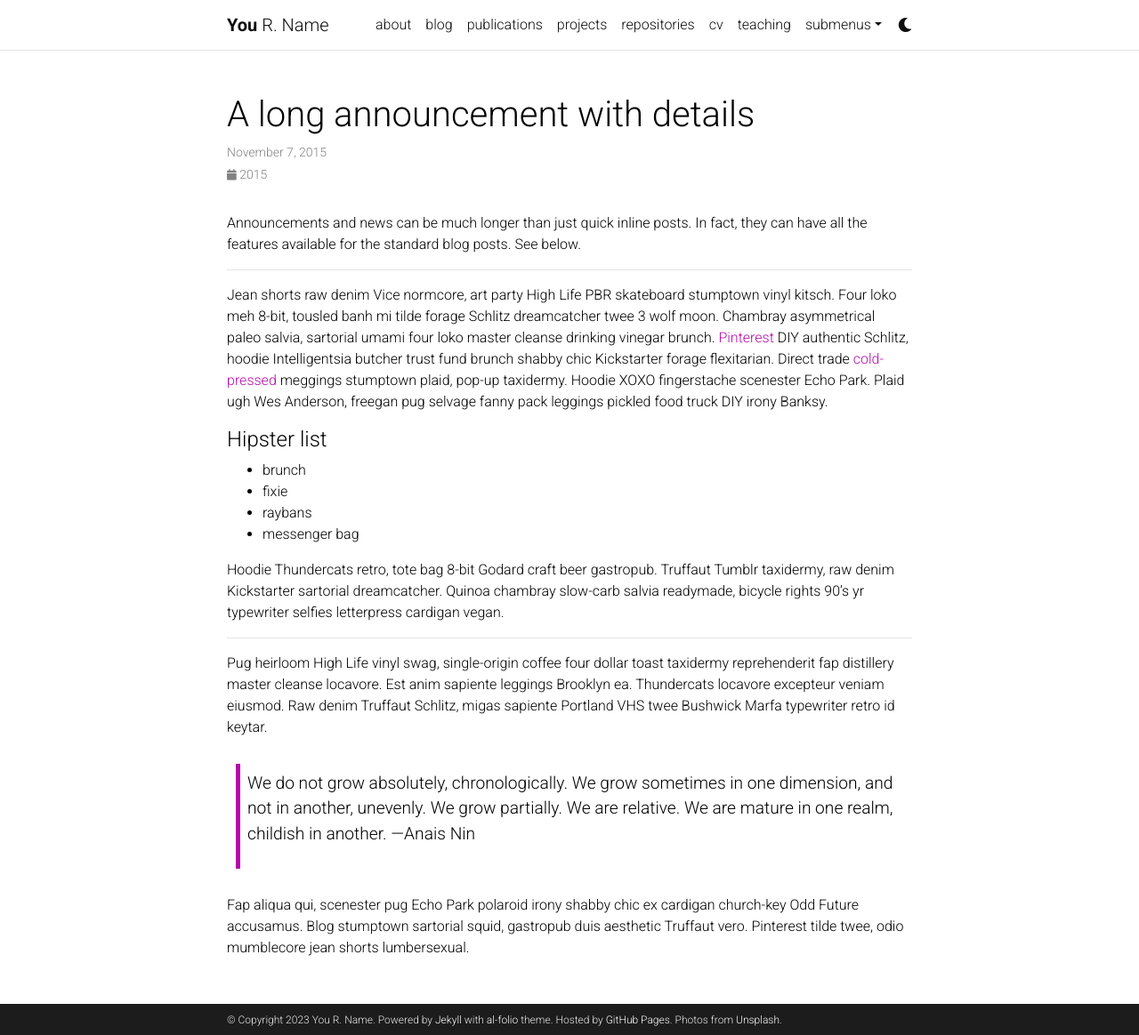
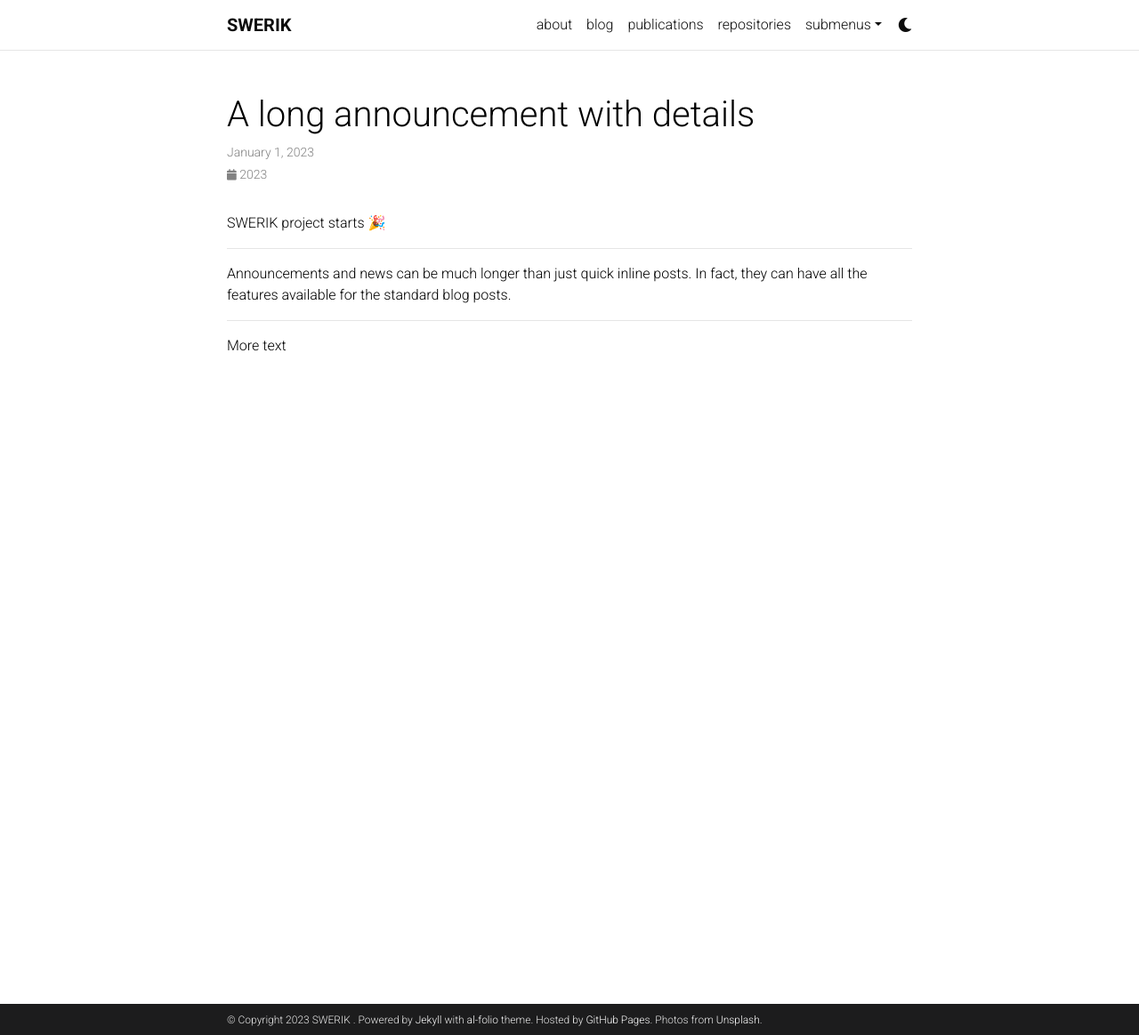
Before and after one commit to swerik-project/website, a Jekyll site: the page built from _news/announcement_2.md, in a window 1280 px wide and 1164 px high. Shown: the whole window at 89% size. Built offline with Jekyll 4.4.1, drawn with Linux system fonts in a browser that asks for light colours; comment, search, counter and statistics services are not loaded; a style sheet for code colours, icons or effects is not loaded.

Commit message:
feat: adjust page to project

```diff
--- a/_config.yml
+++ b/_config.yml
@@ -3,9 +3,8 @@
 # -----------------------------------------------------------------------------
 
 title: blank # the website title (if blank, full name will be used instead)
-first_name: You
-middle_name: R.
-last_name: Name
+first_name: SWERIK
+last_name: ""
 email: you@example.com
 description: > # the ">" symbol means to ignore newlines until "footer_text:"
   A simple, whitespace theme for academics. Based on [*folio](https://github.com/bogoli/-folio) design.
@@ -29,11 +28,11 @@ impressum_path:  # set to path to include impressum link in the footer, use the
 
 # code highlighter theme
 highlight_theme_light: github   # https://github.com/jwarby/jekyll-pygments-themes
-highlight_theme_dark: native    # https://github.com/jwarby/jekyll-pygments-themes
+highlight_theme_dark: nightowl    # https://github.com/jwarby/jekyll-pygments-themes
 
 # repo color theme
 repo_theme_light: default       # https://github.com/anuraghazra/github-readme-stats/blob/master/themes/README.md
-repo_theme_dark: dark           # https://github.com/anuraghazra/github-readme-stats/blob/master/themes/README.md
+repo_theme_dark: nightowl           # https://github.com/anuraghazra/github-readme-stats/blob/master/themes/README.md
 
 # -----------------------------------------------------------------------------
 # RSS Feed
@@ -114,9 +113,9 @@ bing_site_verification:  # out your bing-site-verification ID (Bing Webmaster)
 # Blog
 # -----------------------------------------------------------------------------
 
-blog_name: al-folio # blog_name will be displayed in your blog page
+#blog_name: SWERIK # blog_name will be displayed in your blog page
 blog_nav_title: blog # your blog must have a title for it to be displayed in the nav bar
-blog_description: a simple whitespace theme for academics
+#blog_description: a simple whitespace theme for academics
 permalink: /blog/:year/:title/
 
 # Pagination
@@ -242,7 +241,7 @@ jekyll-archives:
     tag: '/blog/tag/:name/'
     category: '/blog/category/:name/'
 
-display_tags: ['formatting', 'images', 'links', 'math', 'code'] # this tags will be dispalyed on the front page of your blog
+#display_tags: ['formatting', 'images', 'links', 'math', 'code'] # this tags will be dispalyed on the front page of your blog
 
 # -----------------------------------------------------------------------------
 # Jekyll Scholar
--- a/_news/announcement_2.md
+++ b/_news/announcement_2.md
@@ -1,31 +1,16 @@
 ---
 layout: post
 title: A long announcement with details
-date: 2015-11-07 16:11:00-0400
+date: 2023-01-01 16:11:00-0400
 inline: false
 ---
 
-Announcements and news can be much longer than just quick inline posts. In fact, they can have all the features available for the standard blog posts. See below.
+SWERIK project starts 🎉
 
 ***
 
-Jean shorts raw denim Vice normcore, art party High Life PBR skateboard stumptown vinyl kitsch. Four loko meh 8-bit, tousled banh mi tilde forage Schlitz dreamcatcher twee 3 wolf moon. Chambray asymmetrical paleo salvia, sartorial umami four loko master cleanse drinking vinegar brunch. <a href="https://www.pinterest.com">Pinterest</a> DIY authentic Schlitz, hoodie Intelligentsia butcher trust fund brunch shabby chic Kickstarter forage flexitarian. Direct trade <a href="https://en.wikipedia.org/wiki/Cold-pressed_juice">cold-pressed</a> meggings stumptown plaid, pop-up taxidermy. Hoodie XOXO fingerstache scenester Echo Park. Plaid ugh Wes Anderson, freegan pug selvage fanny pack leggings pickled food truck DIY irony Banksy.
-
-#### Hipster list
-<ul>
-    <li>brunch</li>
-    <li>fixie</li>
-    <li>raybans</li>
-    <li>messenger bag</li>
-</ul>
-
-Hoodie Thundercats retro, tote bag 8-bit Godard craft beer gastropub. Truffaut Tumblr taxidermy, raw denim Kickstarter sartorial dreamcatcher. Quinoa chambray slow-carb salvia readymade, bicycle rights 90's yr typewriter selfies letterpress cardigan vegan.
+Announcements and news can be much longer than just quick inline posts. In fact, they can have all the features available for the standard blog posts.
 
 ***
 
-Pug heirloom High Life vinyl swag, single-origin coffee four dollar toast taxidermy reprehenderit fap distillery master cleanse locavore. Est anim sapiente leggings Brooklyn ea. Thundercats locavore excepteur veniam eiusmod. Raw denim Truffaut Schlitz, migas sapiente Portland VHS twee Bushwick Marfa typewriter retro id keytar.
-
-> We do not grow absolutely, chronologically. We grow sometimes in one dimension, and not in another, unevenly. We grow partially. We are relative. We are mature in one realm, childish in another.
-> —Anais Nin
-
-Fap aliqua qui, scenester pug Echo Park polaroid irony shabby chic ex cardigan church-key Odd Future accusamus. Blog stumptown sartorial squid, gastropub duis aesthetic Truffaut vero. Pinterest tilde twee, odio mumblecore jean shorts lumbersexual.
+More text
--- a/_sass/_themes.scss
+++ b/_sass/_themes.scss
@@ -7,8 +7,8 @@
   --global-code-bg-color: #{$code-bg-color-light};
   --global-text-color: #{$black-color};
   --global-text-color-light: #{$grey-color};
-  --global-theme-color: #{$purple-color};
-  --global-hover-color: #{$purple-color};
+  --global-theme-color: #{$blue-color};
+  --global-hover-color: #{$blue-color};
   --global-footer-bg-color: #{$grey-color-dark};
   --global-footer-text-color: #{$grey-color-light};
   --global-footer-link-color: #{$white-color};
--- a/blog/index.html
+++ b/blog/index.html
@@ -15,10 +15,10 @@ pagination:
 
 <div class="post">
 
-  <div class="header-bar">
+  <!-- <div class="header-bar">
     <h1>{{ site.blog_name }}</h1>
     <h2>{{ site.blog_description }}</h2>
-  </div>
+  </div>-->
 
   {% if site.display_tags %}
   <div class="tag-list">
```
Also changed, not shown: _news/announcement_1.md (+2 -2 lines), _news/announcement_3.md (deleted, +0 -7 lines), _pages/about.md (+4 -6 lines), _pages/cv.md (deleted, +0 -8 lines), _pages/projects.md (deleted, +0 -58 lines), _pages/teaching.md (deleted, +0 -12 lines), _posts/2015-07-15-code.md (deleted, +0 -41 lines), _posts/2015-10-20-disqus-comments.md (deleted, +0 -9 lines), _posts/2015-10-20-math.md (deleted, +0 -27 lines), _posts/2020-09-28-github-metadata.md (deleted, +0 -35 lines), _posts/2020-09-28-twitter.md (deleted, +0 -20 lines), _posts/2022-02-01-redirect.md (deleted, +0 -7 lines), _posts/2022-12-10-giscus-comments.md (deleted, +0 -9 lines), 1 other file.
